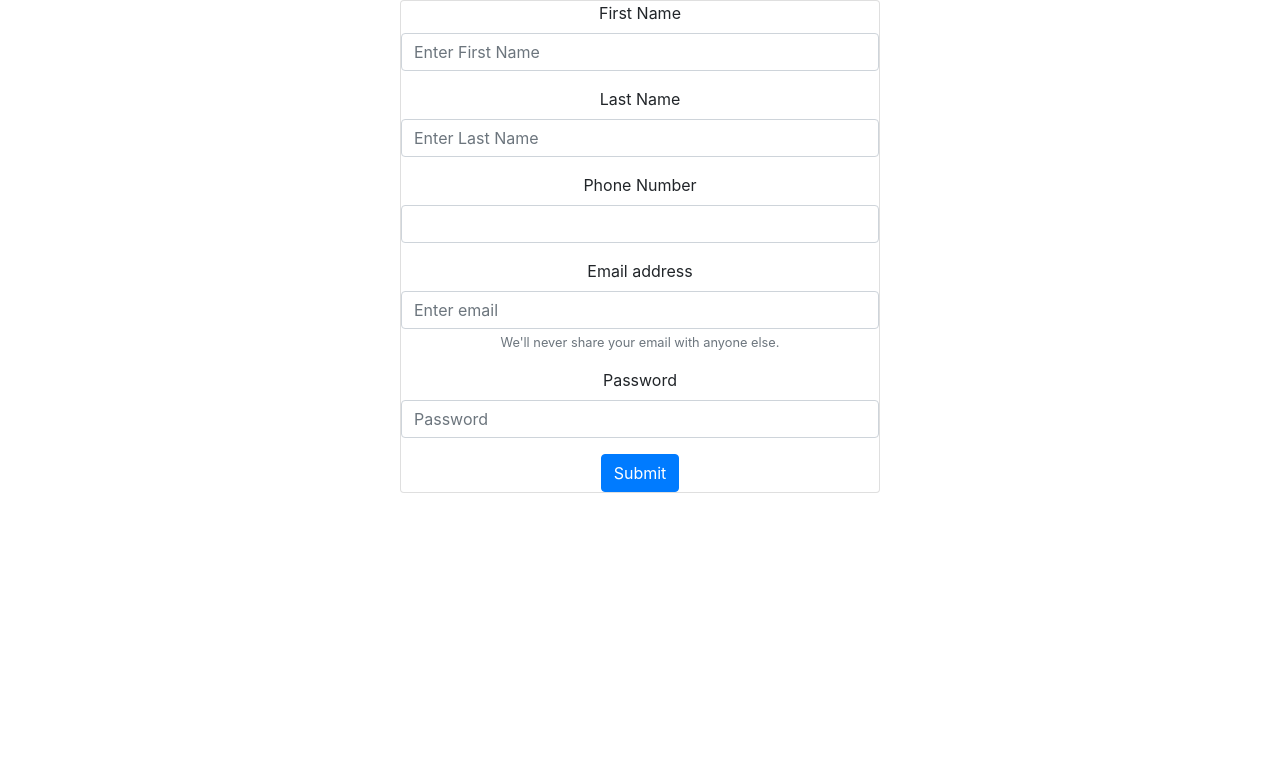
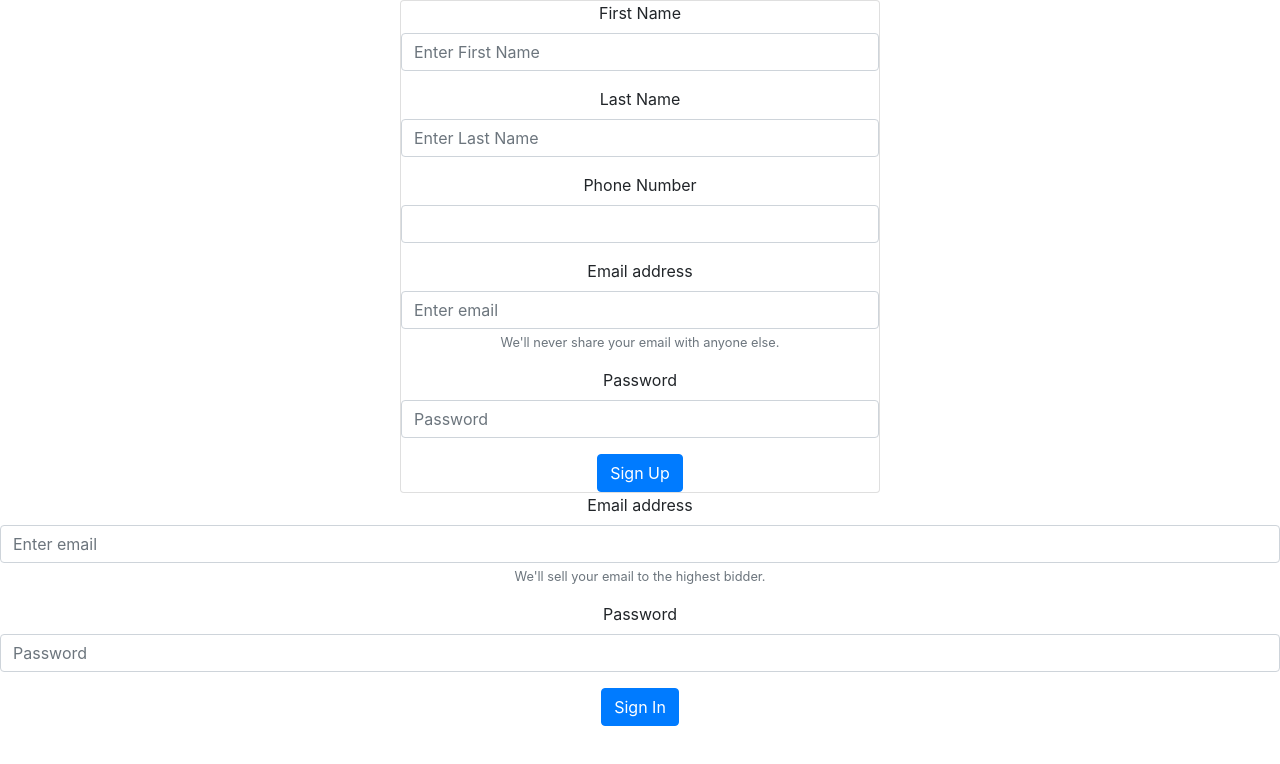
Before and after one commit to isaacgarza/spend-smart, a React (Create React App) app in the folder client/: page / in a window 1280 px wide. Shown: the top 764 px of the page. Built offline with nearby package versions, Linux system fonts and the light colour scheme.

Commit message:
GH-4: Added the SignIn component with email and password fields
- Updated the SignUp component button text to 'Sign Up' for consistency

```diff
--- a/client/src/App.js
+++ b/client/src/App.js
@@ -2,6 +2,7 @@ import React, { Component } from 'react';
 import './App.css';
 import Transactions from "./components/Transaction";
 import SignUp from "./components/SignUp";
+import SignIn from "./components/SignIn";
 
 class App extends Component {
   constructor() {
@@ -19,6 +20,9 @@ class App extends Component {
         {this.state.loggedIn &&
           <Transactions/>
         }
+        {!this.state.loggedIn &&
+          <SignIn/>
+        }
       </div>
     );
   }
--- /dev/null
+++ b/client/src/components/SignIn.js
@@ -0,0 +1,56 @@
+import React, { Component } from 'react';
+import {Form, Button, Card} from "react-bootstrap"
+
+class SignIn extends Component {
+
+    constructor() {
+        super();
+        this.state = {
+            email: "",
+            password: ""
+        }
+    }
+
+    handleEmail = e => {
+        this.setState({
+            email: e.target.value
+        })
+    }
+
+    handlePassword = e => {
+        this.setState({
+            password: e.target.value
+        })
+    }
+
+    handleOnSubmit = e => {
+        alert("Signed Up!");
+        e.preventDefault();
+        //API to save user to data base in the future
+    }
+
+    render() {
+        return (
+            <Form onSubmit={this.handleOnSubmit}>
+                <Form.Group controlId="formBasicEmail">
+                    <Form.Label>Email address</Form.Label>
+                    <Form.Control type="email" placeholder="Enter email" value={this.state.email} onChange={this.handleEmail} />
+                    <Form.Text className="text-muted">
+                    We'll sell your email to the highest bidder.
+                    </Form.Text>
+                </Form.Group>
+
+                <Form.Group controlId="formBasicPassword">
+                    <Form.Label>Password</Form.Label>
+                    <Form.Control type="password" placeholder="Password" value={this.state.password} onChange={this.handlePassword}/>
+                </Form.Group>
+                <Button variant="primary" type="submit">
+                    Sign In
+                </Button>
+            </Form>
+        );
+    }
+
+}
+
+export default SignIn;
--- a/client/src/components/SignUp.js
+++ b/client/src/components/SignUp.js
@@ -81,7 +81,7 @@ class SignUp extends Component {
                 <Form.Control type="password" placeholder="Password" value={this.state.password} onChange={this.handlePassword}/>
               </Form.Group>
               <Button variant="primary" type="submit">
-                Submit
+                Sign Up
               </Button>
             </Form>
           </Card>
```
